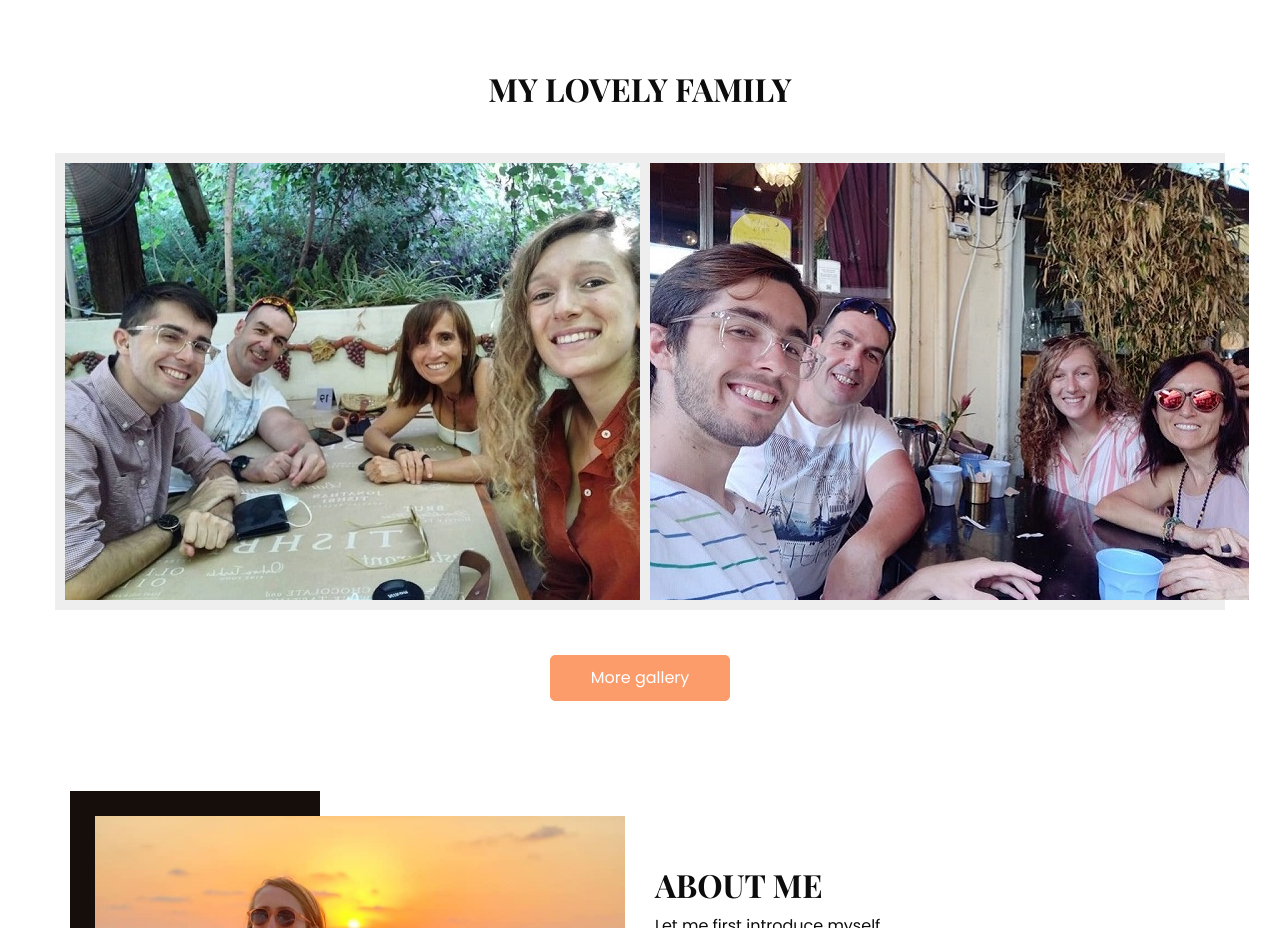
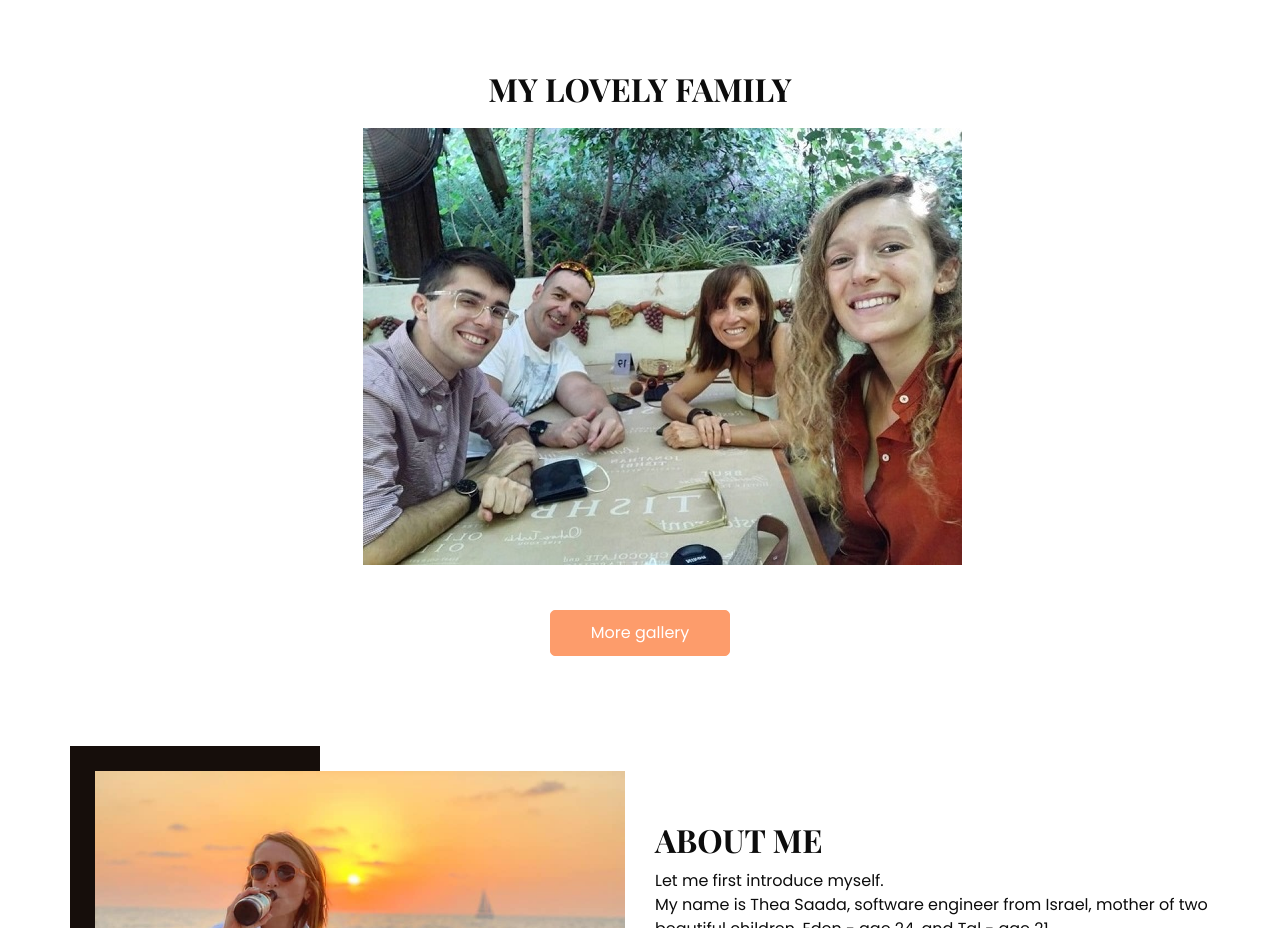
Before and after one commit to theasaada/MyWebSiteProfile, a plain HTML site: page index.html in a window 1280 px wide. Shown: the part 820-1748 px from the top of the page. Drawn offline with nearby package versions, Linux system fonts and the light colour scheme; a script that the page names is missing.

Commit message:
Add files via upload

```diff
--- a/index.html
+++ b/index.html
@@ -94,21 +94,14 @@
         </h2>
       </div>
       <div class="row">
-        <div class="col-md-6 px-0">
-          <div class="box">
+       <div class="col-md-9 col-lg-6 mx-auto">
+          <div class="img-box">
             <a href="images/family1.png">
               <img src="images/family1.png" alt="">
              </a>
           </div>
 		</div>
-        <div class="col-md-6 px-0">
-          <div class="box">
-            <a href="images/family2.png">
-              <img src="images/family2.png" alt="">
-             </a>
-          </div>
-        </div>
-      </div>
+       </div>
       <div class="btn-box">
         <a href="family.html">
           More gallery
```
